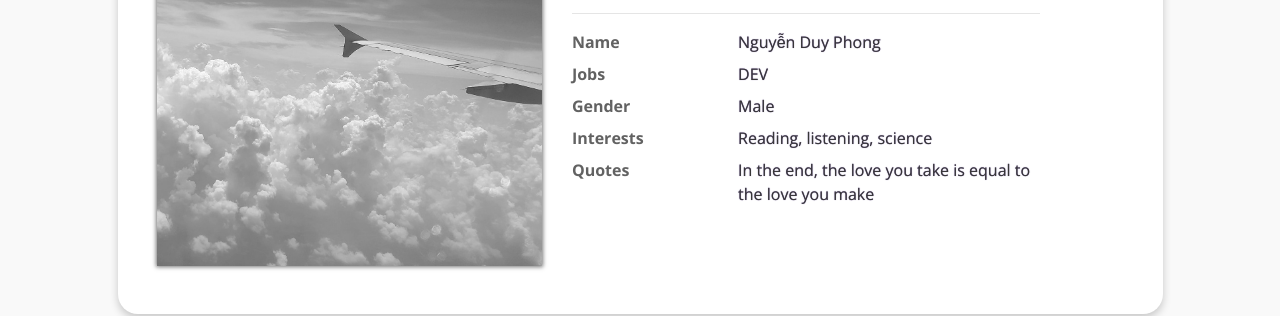
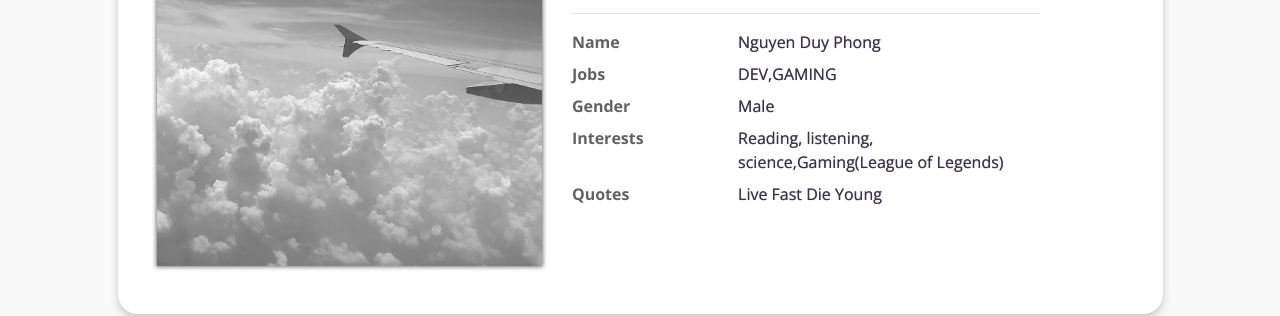
Before and after one commit to begiodangyeu/begiodangyeu.github.io, a plain HTML site: page index.html in a window 1280 px wide. Shown: the part 285-601 px from the top of the page. Drawn offline with nearby package versions, Linux system fonts and the light colour scheme; files whose address does not match are found by name.

Commit message:
Update index.html

```diff
--- a/index.html
+++ b/index.html
@@ -67,11 +67,11 @@
                             <div class="detailInfo">
                                 <div class="row my-2">
                                     <div class="col-lg-4 col-12 boldd">Name</div>
-                                    <div class="col-lg-8 col-12 b">Nguyễn Duy Phong</div>
+                                    <div class="col-lg-8 col-12 b">Nguyen Duy Phong</div>
                                 </div>
                                 <div class="row my-2">
                                     <div class="col-lg-4 col-12 boldd">Jobs</div>
-                                    <div class="col-lg-8 col-12 b">DEV</div>
+                                    <div class="col-lg-8 col-12 b">DEV,GAMING</div>
                                 </div>
                                 <div class="row my-2">
                                     <div class="col-lg-4 col-12 boldd">Gender</div>
@@ -79,11 +79,11 @@
                                 </div>
                                 <div class="row my-2">
                                     <div class="col-lg-4 col-12 boldd">Interests</div>
-                                    <div class="col-lg-8 col-12 b">Reading, listening, science</div>
+                                    <div class="col-lg-8 col-12 b">Reading, listening, science,Gaming(League of Legends)</div>
                                 </div>
                                 <div class="row my-2">
                                     <div class="col-lg-4 col-12 boldd">Quotes</div>
-                                    <div class="col-lg-8 col-12 b">In the end, the love you take is equal to the love you make
+                                    <div class="col-lg-8 col-12 b">Live Fast Die Young
                                     </div>
                                 </div>
                             </div>
```
